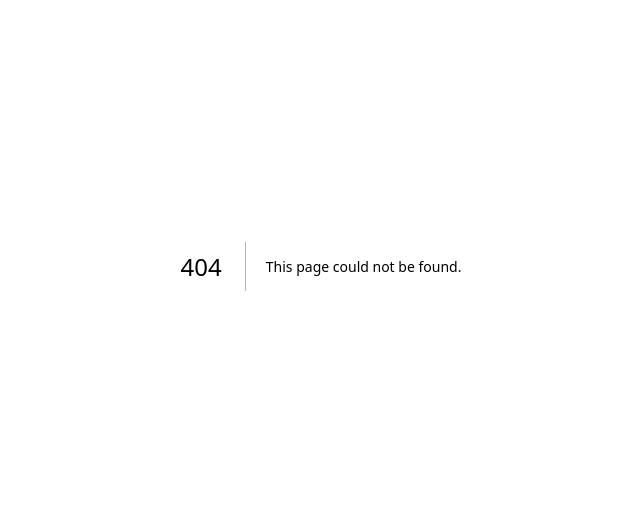
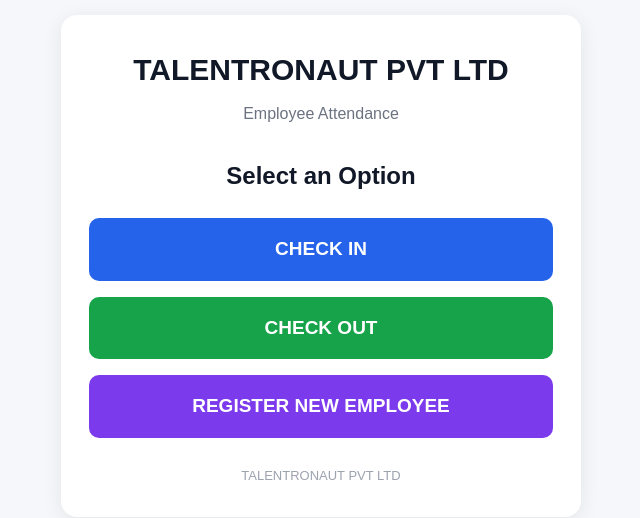
Before and after one commit to tejatg/Attendance-System, a Next.js app in the folder frontend/: page /attendance/options in a window 1280 px wide. Before the commit this address had no page. Shown: the part 134-652 px from the top of the page, without its empty margins (319-959 px from the left). Built offline with nearby package versions, Linux system fonts and the light colour scheme.

Commit message:
Add QR attendance options page

```diff
--- /dev/null
+++ b/frontend/src/app/attendance/options/page.tsx
@@ -0,0 +1,129 @@
+"use client";
+
+import Link from "next/link";
+
+export default function AttendanceOptionsPage() {
+  return (
+    <main
+      style={{
+        minHeight: "100vh",
+        display: "flex",
+        alignItems: "center",
+        justifyContent: "center",
+        padding: "24px",
+        background: "#f5f7fb",
+      }}
+    >
+      <div
+        style={{
+          width: "100%",
+          maxWidth: "520px",
+          background: "#ffffff",
+          padding: "32px 28px",
+          borderRadius: "16px",
+          boxShadow: "0 4px 20px rgba(0,0,0,0.08)",
+          textAlign: "center",
+        }}
+      >
+        <h1
+          style={{
+            margin: 0,
+            fontSize: "30px",
+            fontWeight: 700,
+            color: "#111827",
+          }}
+        >
+          TALENTRONAUT PVT LTD
+        </h1>
+
+        <p
+          style={{
+            marginTop: "10px",
+            color: "#6b7280",
+            fontSize: "16px",
+          }}
+        >
+          Employee Attendance
+        </p>
+
+        <h2
+          style={{
+            marginTop: "32px",
+            fontSize: "24px",
+            fontWeight: 700,
+            color: "#111827",
+          }}
+        >
+          Select an Option
+        </h2>
+
+        <div
+          style={{
+            marginTop: "24px",
+            display: "flex",
+            flexDirection: "column",
+            gap: "16px",
+          }}
+        >
+          <Link
+            href="/attendance/check-in"
+            style={{
+              display: "block",
+              padding: "17px 20px",
+              borderRadius: "10px",
+              background: "#2563eb",
+              color: "#ffffff",
+              textDecoration: "none",
+              fontSize: "19px",
+              fontWeight: 700,
+            }}
+          >
+            CHECK IN
+          </Link>
+
+          <Link
+            href="/attendance"
+            style={{
+              display: "block",
+              padding: "17px 20px",
+              borderRadius: "10px",
+              background: "#16a34a",
+              color: "#ffffff",
+              textDecoration: "none",
+              fontSize: "19px",
+              fontWeight: 700,
+            }}
+          >
+            CHECK OUT
+          </Link>
+
+          <Link
+            href="/employees"
+            style={{
+              display: "block",
+              padding: "17px 20px",
+              borderRadius: "10px",
+              background: "#7c3aed",
+              color: "#ffffff",
+              textDecoration: "none",
+              fontSize: "19px",
+              fontWeight: 700,
+            }}
+          >
+            REGISTER NEW EMPLOYEE
+          </Link>
+        </div>
+
+        <p
+          style={{
+            marginTop: "28px",
+            fontSize: "13px",
+            color: "#9ca3af",
+          }}
+        >
+          TALENTRONAUT PVT LTD
+        </p>
+      </div>
+    </main>
+  );
+}
--- a/frontend/src/app/qr/page.tsx
+++ b/frontend/src/app/qr/page.tsx
@@ -1,11 +1,11 @@
 "use client";
 
-const ATTENDANCE_URL =
-  "https://attendance-system-omega-beryl-95.vercel.app/attendance/check-in";
+const ATTENDANCE_OPTIONS_URL =
+  "https://attendance-system-omega-beryl-95.vercel.app/attendance/options";
 
 const QR_IMAGE_URL =
   `https://api.qrserver.com/v1/create-qr-code/?size=300x300&data=${encodeURIComponent(
-    ATTENDANCE_URL
+    ATTENDANCE_OPTIONS_URL
   )}`;
 
 export default function QRPage() {
@@ -52,8 +52,6 @@ export default function QRPage() {
           Employee Attendance
         </p>
 
-        {/* QR CODE ONLY */}
-
         <div
           style={{
             marginTop: "28px",
@@ -90,7 +88,7 @@ export default function QRPage() {
             color: "#6b7280",
           }}
         >
-          Scan this QR code to access Employee Check-In
+          Scan this QR code to continue
         </p>
 
         <p
```
